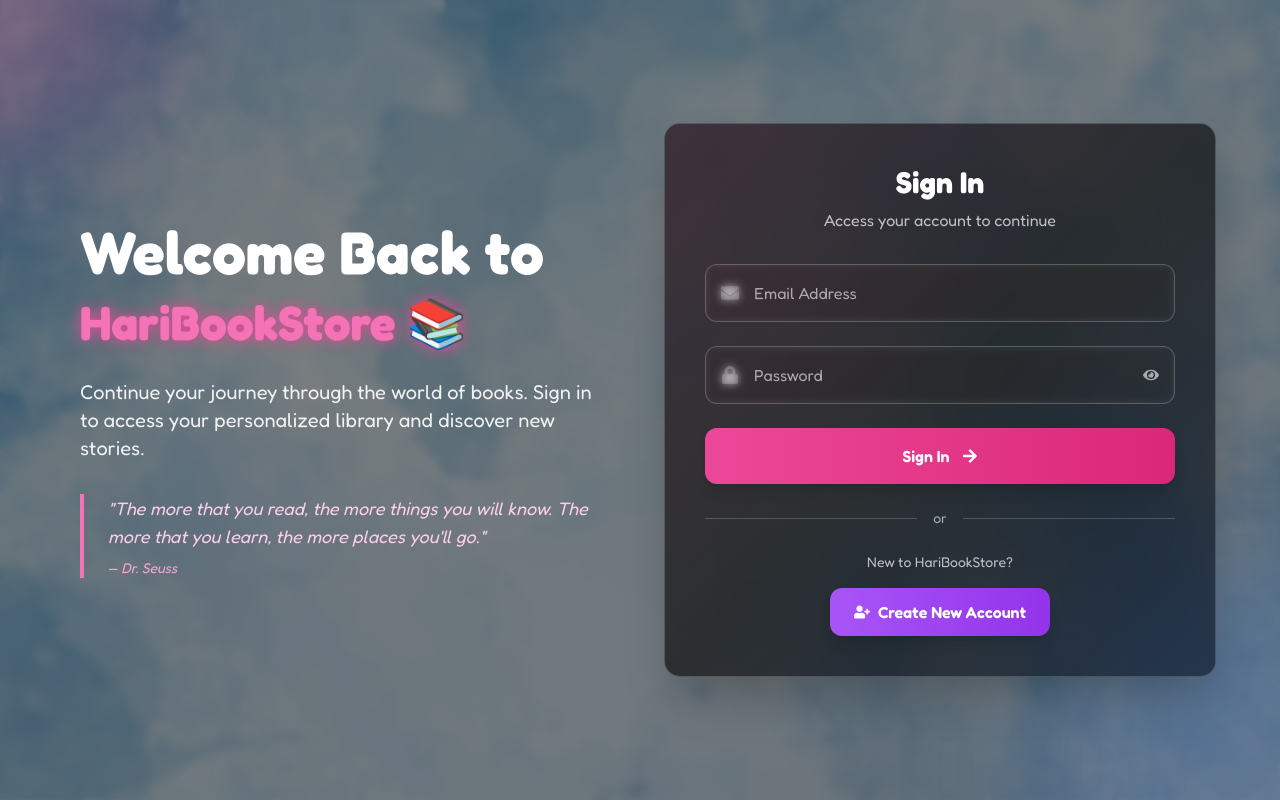
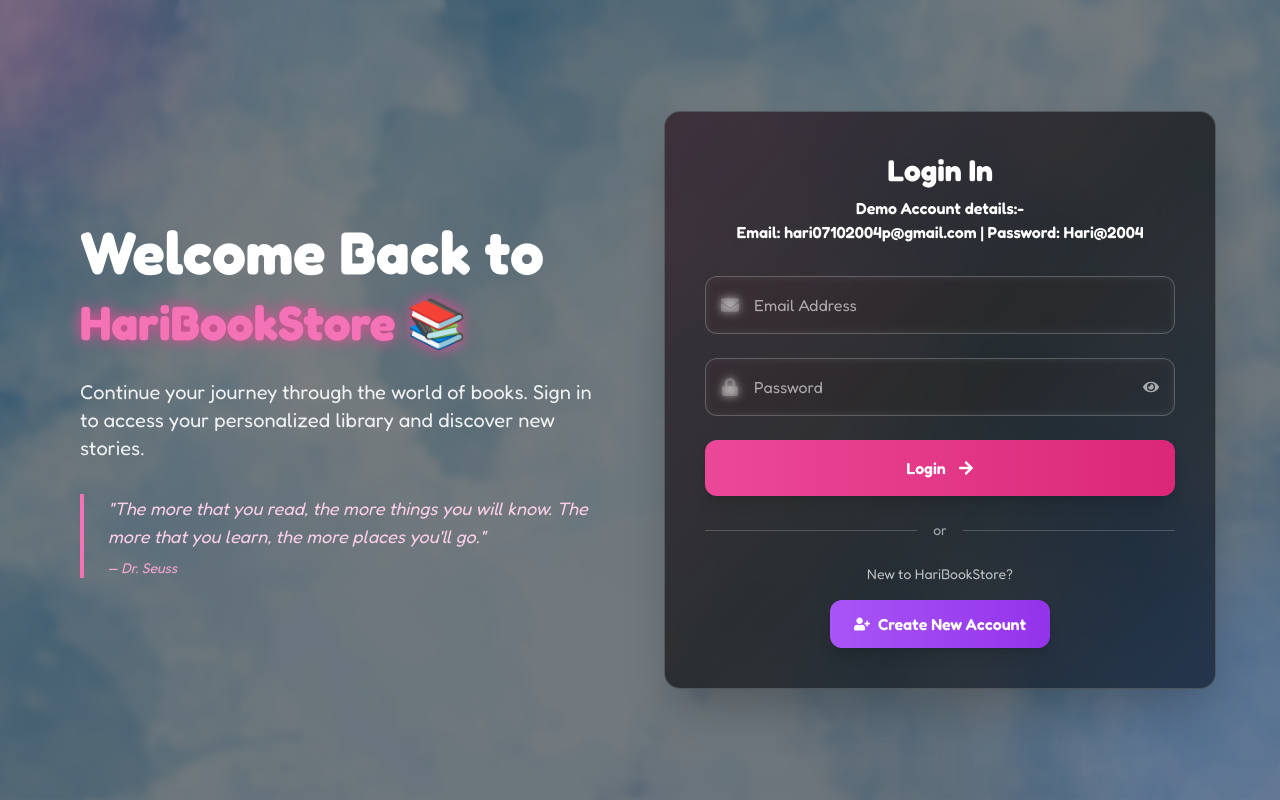
Before and after one commit to HARI007P/HariBookStore, a React (Vite) app in the folder Frontend/: page /login in a window 1280 px wide. Built offline with nearby package versions, Linux system fonts and the light colour scheme.

Commit message:
Update Login.jsx

```diff
--- a/Frontend/src/components/Login.jsx
+++ b/Frontend/src/components/Login.jsx
@@ -146,8 +146,8 @@ function Login() {
                 transition={{ delay: 0.5 }}
                 className="text-center mb-8"
               >
-                <h2 className="text-3xl font-bold text-white mb-2">Sign In</h2>
-                <p className="text-white/70">Access your account to continue</p>
+                <h2 className="text-3xl font-bold text-white mb-2">Login In</h2>
+                <p className="text-l text-white font-semibold">Demo Account details:-<br></br> Email: hari07102004p@gmail.com | Password: Hari@2004</p>
               </motion.div>
 
               <form onSubmit={handleSubmit(handleLogin)} className="space-y-6">
@@ -242,11 +242,11 @@ function Login() {
                   {loading ? (
                     <>
                       <div className="w-5 h-5 border-2 border-white/30 border-t-white rounded-full animate-spin" />
-                      Signing In...
+                      login In...
                     </>
                   ) : (
                     <>
-                      Sign In
+                      Login
                       <FaArrowRight className="transition-transform group-hover:translate-x-1" />
                     </>
                   )}
```
